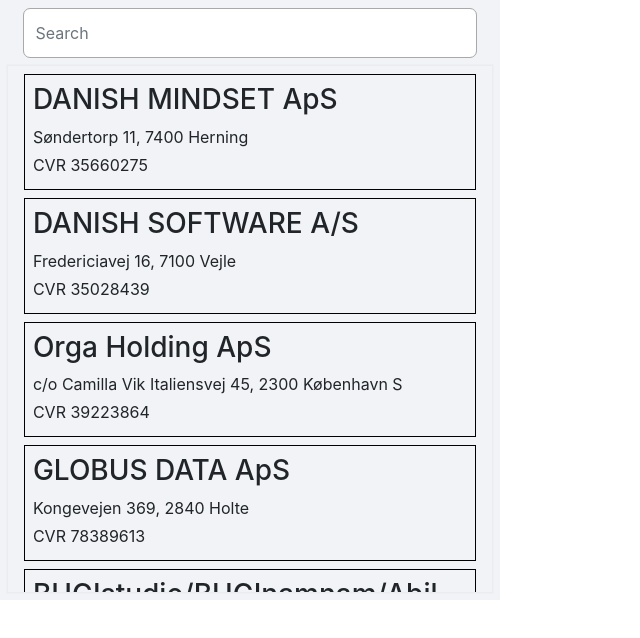
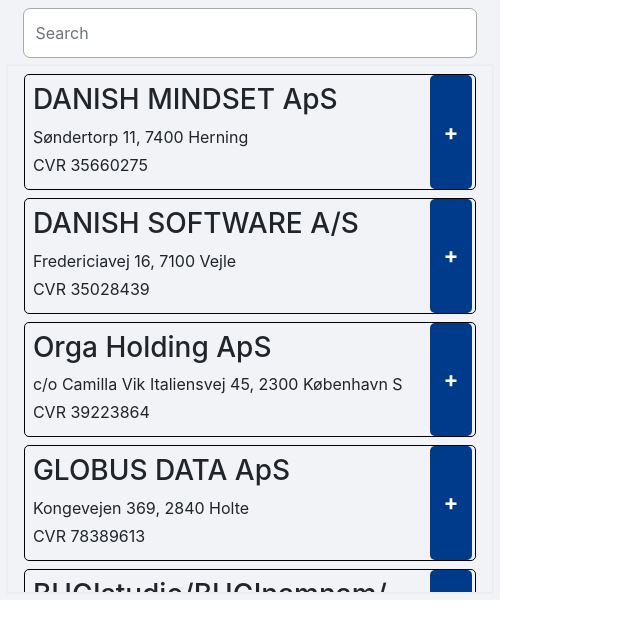
Before and after one commit to Reckner/chrome-plugin, a React (Create React App) app: page / in a window 1280 px wide. Shown: the top 638 px of the page, without its empty margins (0-640 px from the left). Built offline with nearby package versions, Linux system fonts and the light colour scheme; a web font is replaced by a local one.

Commit message:
added button

```diff
--- a/src/App.tsx
+++ b/src/App.tsx
@@ -115,11 +115,16 @@
 const Company = ({ name, address, postal_code_and_city, cvr }) => {
     return (
         <div className="company-wrapper">
-            <h3>{name}</h3>
-            <p>
-                {address}, {postal_code_and_city}
-            </p>
-            <p>CVR {cvr}</p>
+            <div className="company-data">
+                <h3>{name}</h3>
+                <p>
+                    {address}, {postal_code_and_city}
+                </p>
+                <p>CVR {cvr}</p>
+            </div>
+            <button className="add-button">
+                +
+            </button>
         </div>
     );
 };
--- a/src/index.scss
+++ b/src/index.scss
@@ -40,23 +40,40 @@
     }
 }
 
-.company-wrapper {
-    margin: 4px;
+.company-data {
     padding: 8px;
-    width: 95%;
-    height: min-content;
     display: flex;
     flex-direction: column;
-    border: 1px solid black;
+    width: 90%;
 
     p {
         margin-bottom: 4px;
     }
 
-    p,
-    h3 {
+    p, h3 {
         overflow: hidden;
         white-space: nowrap;
         text-overflow: ellipsis;
     }
 }
+
+.company-wrapper{
+    margin: 4px 0px;
+    display: flex;
+    border: 1px solid black;
+    border-radius: 5px;
+    width: 95%;
+    height: min-content;
+}
+
+.add-button{
+    padding: 0;
+    color: white;
+    background: #003A8A;
+    width: 42px;
+    border: none;
+    border-radius: 5px;
+    font-size: 22px;
+    font-weight: bold;
+    justify-items: flex-end;
+}
```
Also changed, not shown: docker-compose.yml (added, +12 -0 lines), 1 other file (tests, documents, lock files or other folders).
